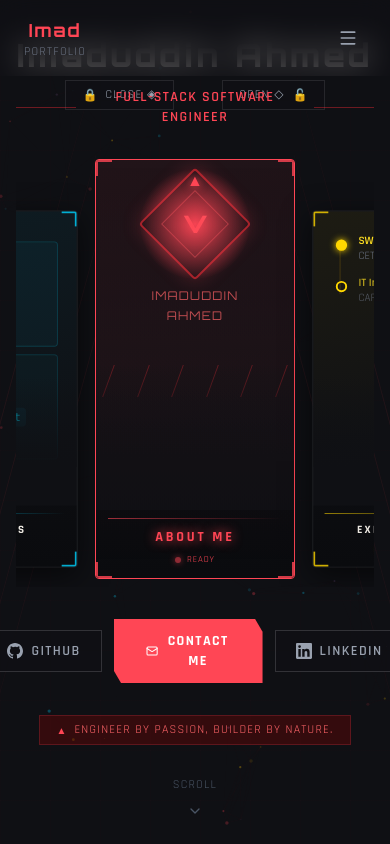
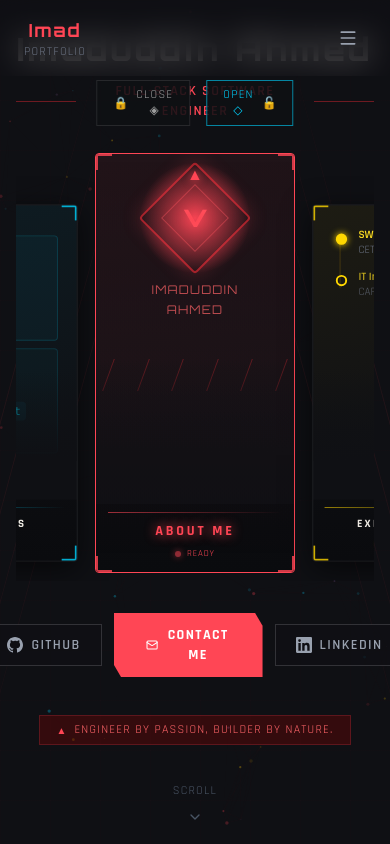
Before and after one commit to ImadCreates/my-portfolio, a React (Vite) app: page / in a window 390 px wide. Shown: the top 844 px of the page. Built offline with nearby package versions, Linux system fonts and the light colour scheme.

Commit message:
Add in-page portfolio switch and keep hero non-spinning

```diff
--- a/src/App.jsx
+++ b/src/App.jsx
@@ -1,5 +1,4 @@
-import { useState, useEffect, useRef } from 'react';
-import { AnimatePresence, motion } from 'framer-motion';
+import { useState, useEffect } from 'react';
 import BackgroundEffect from './components/BackgroundEffect';
 import Navbar from './components/Navbar';
 import HeroSection from './components/HeroSection';
@@ -10,16 +9,21 @@ import SkillsSection from './components/SkillsSection';
 import EducationSection from './components/EducationSection';
 import ContactModal from './components/ContactModal';
 import Footer from './components/Footer';
+import { personalInfo } from './data/portfolioData';
 
 const sectionOrder = ['hero', 'about', 'experience', 'projects', 'skills', 'education'];
 
 export default function App() {
+  const [activePortfolio, setActivePortfolio] = useState('val');
   const [activeSection, setActiveSection] = useState('hero');
   const [contactOpen, setContactOpen] = useState(false);
-  const sectionRefs = useRef({});
 
   // Track active section on scroll
   useEffect(() => {
+    if (activePortfolio !== 'val') {
+      return undefined;
+    }
+
     const observers = {};
 
     sectionOrder.forEach((id) => {
@@ -42,7 +46,13 @@ export default function App() {
     return () => {
       Object.values(observers).forEach((obs) => obs.disconnect());
     };
-  }, []);
+  }, [activePortfolio]);
+
+  useEffect(() => {
+    if (activePortfolio !== 'val') {
+      setContactOpen(false);
+    }
+  }, [activePortfolio]);
 
   const navigateTo = (id) => {
     if (id === 'hero') {
@@ -62,6 +72,10 @@ export default function App() {
       {/* Animated particle background */}
       <BackgroundEffect />
 
+      <PortfolioSwitchBar activePortfolio={activePortfolio} onChange={setActivePortfolio} />
+
+      {activePortfolio === 'val' ? (
+        <>
           {/* Fixed Navigation */}
           <Navbar activeSection={activeSection} onNavigate={navigateTo} />
 
@@ -87,7 +101,103 @@ export default function App() {
 
           {/* Contact Modal */}
           <ContactModal isOpen={contactOpen} onClose={() => setContactOpen(false)} />
+        </>
+      ) : (
+        <main className="relative z-10 min-h-screen px-4 pt-36 pb-8 md:px-8">
+          <EmbeddedPortfolioView />
+        </main>
+      )}
     </div>
+  );
+}
+
+function PortfolioSwitchBar({ activePortfolio, onChange }) {
+  return (
+    <div className="fixed top-20 left-1/2 -translate-x-1/2 z-[70] flex gap-4">
+      <button
+        type="button"
+        onClick={() => onChange('my')}
+        aria-pressed={activePortfolio === 'my'}
+        className="flex items-center gap-2 px-4 py-1.5 border transition-colors duration-200"
+        style={{
+          background: 'rgba(15,16,20,0.88)',
+          borderColor: activePortfolio === 'my' ? 'rgba(255,70,85,0.6)' : 'rgba(255,255,255,0.1)',
+        }}
+      >
+        <span className="text-xs" style={{ color: activePortfolio === 'my' ? '#ff4655' : '#9e9e9e' }}>🔒</span>
+        <span
+          className="font-rajdhani text-xs tracking-widest"
+          style={{ color: activePortfolio === 'my' ? '#ff4655' : '#9e9e9e' }}
+        >
+          CLOSE ◈
+        </span>
+      </button>
+
+      <button
+        type="button"
+        onClick={() => onChange('val')}
+        aria-pressed={activePortfolio === 'val'}
+        className="flex items-center gap-2 px-4 py-1.5 border transition-colors duration-200"
+        style={{
+          background: 'rgba(15,16,20,0.88)',
+          borderColor: activePortfolio === 'val' ? 'rgba(0,212,255,0.6)' : 'rgba(255,255,255,0.1)',
+        }}
+      >
+        <span
+          className="font-rajdhani text-xs tracking-widest"
+          style={{ color: activePortfolio === 'val' ? '#00d4ff' : '#9e9e9e' }}
+        >
+          OPEN ◇
+        </span>
+        <span className="text-xs" style={{ color: activePortfolio === 'val' ? '#00d4ff' : '#9e9e9e' }}>🔓</span>
+      </button>
+    </div>
+  );
+}
+
+function EmbeddedPortfolioView() {
+  return (
+    <section className="mx-auto w-full max-w-7xl">
+      <div
+        className="px-4 py-3"
+        style={{
+          border: '1px solid rgba(255,70,85,0.2)',
+          background: 'rgba(15,16,20,0.85)',
+        }}
+      >
+        <div className="flex items-center justify-between gap-4 flex-wrap">
+          <div>
+            <p className="font-orbitron text-xs tracking-widest text-red-400">MY-PORTFOLIO MODE</p>
+            <p className="font-rajdhani text-sm text-gray-400">Same page, no new tabs.</p>
+          </div>
+          <button
+            type="button"
+            onClick={() => window.location.assign(personalInfo.website)}
+            className="px-4 py-2 font-rajdhani text-xs tracking-widest border"
+            style={{ borderColor: 'rgba(255,255,255,0.2)', color: '#ece8e1' }}
+          >
+            OPEN DIRECT IN THIS TAB
+          </button>
+        </div>
+      </div>
+
+      <div
+        className="mt-4 overflow-hidden"
+        style={{
+          border: '1px solid rgba(255,255,255,0.12)',
+          background: 'rgba(15,16,20,0.75)',
+          height: 'calc(100vh - 220px)',
+          minHeight: '520px',
+        }}
+      >
+        <iframe
+          title="My Portfolio"
+          src={personalInfo.website}
+          className="w-full h-full"
+          loading="lazy"
+        />
+      </div>
+    </section>
   );
 }
 
--- a/src/components/HeroSection.jsx
+++ b/src/components/HeroSection.jsx
@@ -28,79 +28,35 @@ export default function HeroSection({ onNavigate, onOpenContact }) {
       id="hero"
       className="relative min-h-screen flex flex-col items-center justify-center overflow-hidden"
     >
-      {/* Background elements */}
       <div className="absolute inset-0 bg-grid opacity-40" />
 
-      {/* Top decorative bar (like Valorant header) */}
-      <div className="absolute top-20 left-0 right-0 flex justify-center gap-12 z-10 pointer-events-none">
-        <div
-          className="flex items-center gap-2 px-4 py-1.5 border border-white/10"
-          style={{ background: 'rgba(15,16,20,0.8)' }}
-        >
-          <span className="text-gray-400 text-xs">🔒</span>
-          <span className="font-rajdhani text-xs text-gray-400 tracking-widest">CLOSE ◈</span>
-        </div>
-        <div
-          className="flex items-center gap-2 px-4 py-1.5 border border-white/10"
-          style={{ background: 'rgba(15,16,20,0.8)' }}
-        >
-          <span className="font-rajdhani text-xs text-gray-400 tracking-widest">OPEN ◇</span>
-          <span className="text-gray-400 text-xs">🔓</span>
-        </div>
-      </div>
-
-      {/* Diagonal accent lines left */}
+      {/* Diagonal lines */}
       <div className="absolute left-0 top-0 bottom-0 w-24 overflow-hidden opacity-20 pointer-events-none">
         {[...Array(4)].map((_, i) => (
-          <div
-            key={i}
-            className="absolute top-0 bottom-0 w-px"
-            style={{
-              left: `${i * 24}px`,
-              background: 'linear-gradient(to bottom, transparent, rgba(255,70,85,0.4), transparent)',
-              transform: 'skewX(-15deg)',
-            }}
-          />
+          <div key={i} className="absolute top-0 bottom-0 w-px" style={{ left: `${i * 24}px`, background: 'linear-gradient(to bottom, transparent, rgba(255,70,85,0.4), transparent)', transform: 'skewX(-15deg)' }} />
+        ))}
+      </div>
+      <div className="absolute right-0 top-0 bottom-0 w-24 overflow-hidden opacity-20 pointer-events-none">
+        {[...Array(4)].map((_, i) => (
+          <div key={i} className="absolute top-0 bottom-0 w-px" style={{ right: `${i * 24}px`, background: 'linear-gradient(to bottom, transparent, rgba(255,70,85,0.4), transparent)', transform: 'skewX(15deg)' }} />
         ))}
       </div>
 
-      {/* Diagonal accent lines right */}
-      <div className="absolute right-0 top-0 bottom-0 w-24 overflow-hidden opacity-20 pointer-events-none">
-        {[...Array(4)].map((_, i) => (
-          <div
-            key={i}
-            className="absolute top-0 bottom-0 w-px"
-            style={{
-              right: `${i * 24}px`,
-              background: 'linear-gradient(to bottom, transparent, rgba(255,70,85,0.4), transparent)',
-              transform: 'skewX(15deg)',
-            }}
-          />
-        ))}
-      </div>
-
-      {/* Main content */}
       <div className="relative z-10 flex flex-col items-center gap-8 w-full max-w-7xl mx-auto px-4">
 
-        {/* Name / Title Header */}
+        {/* Name / Title */}
         <motion.div
           initial={{ opacity: 0, y: -20 }}
           animate={{ opacity: 1, y: 0 }}
           transition={{ duration: 0.7, delay: 0.2 }}
           className="text-center"
         >
-          <h1
-            className="font-orbitron font-black tracking-widest"
-            style={{ fontSize: 'clamp(2rem, 5vw, 3.5rem)', color: '#ece8e1' }}
-          >
+          <h1 className="font-orbitron font-black tracking-widest" style={{ fontSize: 'clamp(2rem, 5vw, 3.5rem)', color: '#ece8e1' }}>
             {personalInfo.name}
           </h1>
           <div className="flex items-center justify-center gap-3 mt-2">
             <div className="h-px w-16 bg-red-500/40" />
-            <span
-              className="font-rajdhani font-semibold tracking-widest text-sm"
-              style={{ color: '#ff4655' }}
-            >
+            <span className="font-rajdhani font-semibold tracking-widest text-sm" style={{ color: '#ff4655' }}>
               {personalInfo.title.toUpperCase()}
             </span>
             <div className="h-px w-16 bg-red-500/40" />
@@ -140,77 +96,46 @@ export default function HeroSection({ onNavigate, onOpenContact }) {
           transition={{ duration: 0.5, delay: 0.9 }}
           className="flex items-center gap-3 md:gap-4"
         >
-          {/* GitHub Button */}
-          <a
-            href={personalInfo.github}
-            target="_blank"
-            rel="noopener noreferrer"
+          <a href={personalInfo.github} target="_blank" rel="noopener noreferrer"
             className="group relative flex items-center gap-2 px-5 py-2.5 border border-white/15 hover:border-cyan-400/50 transition-all duration-300"
-            style={{ background: 'rgba(15,16,20,0.8)' }}
-          >
-            <span
-              className="absolute inset-0 opacity-0 group-hover:opacity-100 transition-opacity duration-300"
-              style={{ background: 'rgba(0,212,255,0.05)' }}
-            />
+            style={{ background: 'rgba(15,16,20,0.8)' }}>
+            <span className="absolute inset-0 opacity-0 group-hover:opacity-100 transition-opacity duration-300" style={{ background: 'rgba(0,212,255,0.05)' }} />
             <GithubIcon size={16} className="text-gray-400 group-hover:text-cyan-400 transition-colors duration-200" />
-            <span className="font-rajdhani font-semibold text-sm tracking-widest text-gray-400 group-hover:text-cyan-400 transition-colors duration-200">
-              GITHUB
-            </span>
+            <span className="font-rajdhani font-semibold text-sm tracking-widest text-gray-400 group-hover:text-cyan-400 transition-colors duration-200">GITHUB</span>
             <span className="absolute bottom-0 left-0 w-0 h-px group-hover:w-full transition-all duration-300 bg-cyan-400" />
           </a>
 
-          {/* Contact Me Button (Main CTA) */}
-          <button
-            onClick={onOpenContact}
+          <button onClick={onOpenContact}
             className="group relative flex items-center gap-2 px-8 py-3 overflow-hidden"
-            style={{ background: '#ff4655', clipPath: 'polygon(0 0, 95% 0, 100% 20%, 100% 100%, 5% 100%, 0 80%)' }}
-          >
-            <span
-              className="absolute inset-0 opacity-0 group-hover:opacity-100 transition-opacity duration-200"
-              style={{ background: 'rgba(255,255,255,0.1)' }}
-            />
+            style={{ background: '#ff4655', clipPath: 'polygon(0 0, 95% 0, 100% 20%, 100% 100%, 5% 100%, 0 80%)' }}>
+            <span className="absolute inset-0 opacity-0 group-hover:opacity-100 transition-opacity duration-200" style={{ background: 'rgba(255,255,255,0.1)' }} />
             <Mail size={16} className="text-white" />
-            <span className="font-rajdhani font-bold text-sm tracking-widest text-white">
-              CONTACT ME
-            </span>
-            <span
-              className="absolute inset-0 pointer-events-none opacity-0 group-hover:opacity-100 transition-opacity duration-300"
-              style={{ boxShadow: '0 0 25px rgba(255,70,85,0.6)', background: 'transparent' }}
-            />
+            <span className="font-rajdhani font-bold text-sm tracking-widest text-white">CONTACT ME</span>
           </button>
 
-          {/* LinkedIn Button */}
-          <a
-            href={personalInfo.linkedin}
-            target="_blank"
-            rel="noopener noreferrer"
+          <a href={personalInfo.linkedin} target="_blank" rel="noopener noreferrer"
             className="group relative flex items-center gap-2 px-5 py-2.5 border border-white/15 hover:border-blue-400/50 transition-all duration-300"
-            style={{ background: 'rgba(15,16,20,0.8)' }}
-          >
-            <span
-              className="absolute inset-0 opacity-0 group-hover:opacity-100 transition-opacity duration-300"
-              style={{ background: 'rgba(79,195,247,0.05)' }}
-            />
+            style={{ background: 'rgba(15,16,20,0.8)' }}>
+            <span className="absolute inset-0 opacity-0 group-hover:opacity-100 transition-opacity duration-300" style={{ background: 'rgba(79,195,247,0.05)' }} />
             <LinkedinIcon size={16} className="text-gray-400 group-hover:text-blue-400 transition-colors duration-200" />
-            <span className="font-rajdhani font-semibold text-sm tracking-widest text-gray-400 group-hover:text-blue-400 transition-colors duration-200">
-              LINKEDIN
-            </span>
+            <span className="font-rajdhani font-semibold text-sm tracking-widest text-gray-400 group-hover:text-blue-400 transition-colors duration-200">LINKEDIN</span>
             <span className="absolute bottom-0 left-0 w-0 h-px group-hover:w-full transition-all duration-300 bg-blue-400" />
           </a>
         </motion.div>
 
-        {/* Party not eligible bar (Valorant style) */}
+        {/* Tagline bar */}
         <motion.div
           initial={{ opacity: 0 }}
           animate={{ opacity: 1 }}
           transition={{ delay: 1.1 }}
           className="flex items-center gap-2 px-4 py-1.5"
-          style={{ background: 'rgba(139,0,0,0.3)', border: '1px solid rgba(255,70,85,0.2)' }}
         >
-          <span style={{ color: '#ff4655', fontSize: '10px' }}>▲</span>
-          <span className="font-rajdhani text-xs text-red-400 tracking-widest">
-            {personalInfo.tagline.toUpperCase()}
-          </span>
+          <div className="flex items-center gap-2 px-4 py-1.5" style={{ background: 'rgba(139,0,0,0.3)', border: '1px solid rgba(255,70,85,0.2)' }}>
+            <span style={{ color: '#ff4655', fontSize: '10px' }}>▲</span>
+            <span className="font-rajdhani text-xs text-red-400 tracking-widest">
+              {personalInfo.tagline.toUpperCase()}
+            </span>
+          </div>
         </motion.div>
 
         {/* Scroll indicator */}
@@ -221,10 +146,7 @@ export default function HeroSection({ onNavigate, onOpenContact }) {
           className="flex flex-col items-center gap-1"
         >
           <span className="font-rajdhani text-xs text-gray-600 tracking-widest">SCROLL</span>
-          <motion.div
-            animate={{ y: [0, 6, 0] }}
-            transition={{ duration: 1.5, repeat: Infinity, ease: 'easeInOut' }}
-          >
+          <motion.div animate={{ y: [0, 6, 0] }} transition={{ duration: 1.5, repeat: Infinity, ease: 'easeInOut' }}>
             <ChevronDown size={16} className="text-gray-600" />
           </motion.div>
         </motion.div>
```
Also changed, not shown: 1 other file (tests, documents, lock files or other folders). Lines whose indentation alone changed are shown as unchanged.
